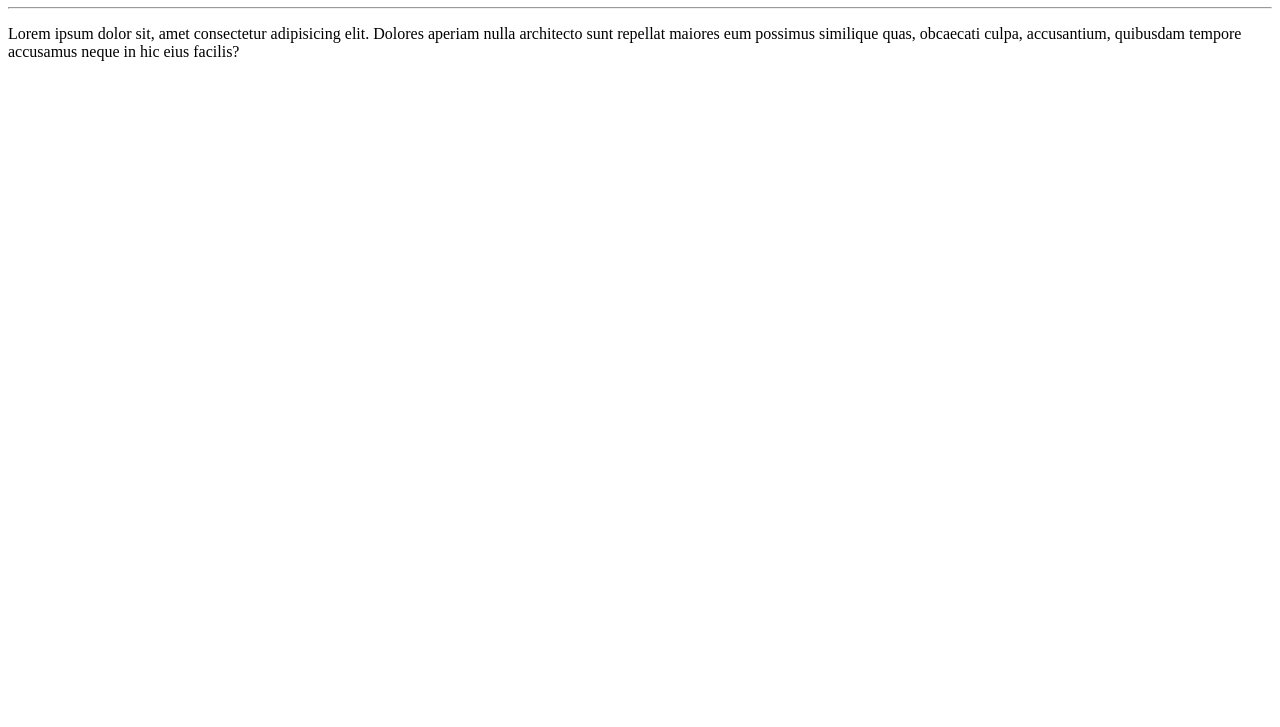
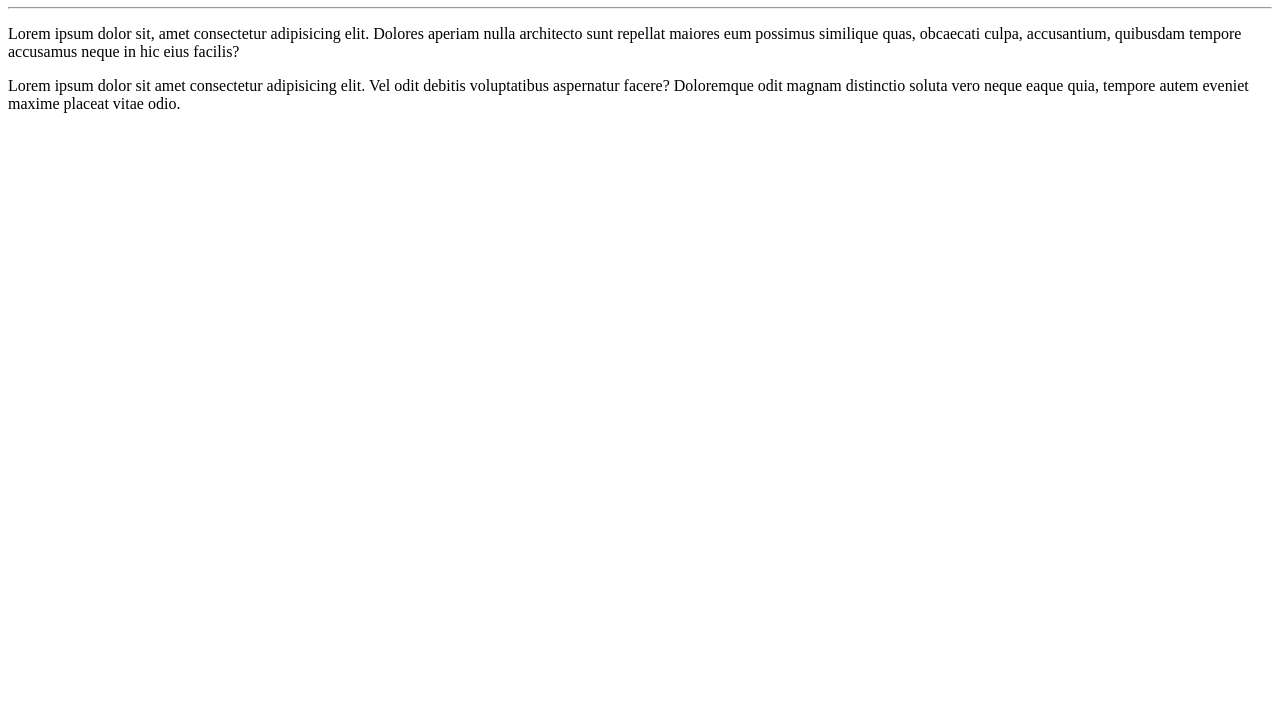
Before and after one commit to devgabize/Ola-Mundo, a plain HTML site: page site-exemplo/index.html in a window 1280 px wide. Shown: the part 73-800 px from the top of the page. Drawn offline with Linux system fonts and the light colour scheme.

Commit message:
adicionei um parágrafo

```diff
--- a/site-exemplo/index.html
+++ b/site-exemplo/index.html
@@ -9,5 +9,6 @@
     <h1>Olá, Mundo!</h1>
     <hr>
     <p>Lorem ipsum dolor sit, amet consectetur adipisicing elit. Dolores aperiam nulla architecto sunt repellat maiores eum possimus similique quas, obcaecati culpa, accusantium, quibusdam tempore accusamus neque in hic eius facilis?</p>
+    <p>Lorem ipsum dolor sit amet consectetur adipisicing elit. Vel odit debitis voluptatibus aspernatur facere? Doloremque odit magnam distinctio soluta vero neque eaque quia, tempore autem eveniet maxime placeat vitae odio.</p>
 </body>
 </html>
```
